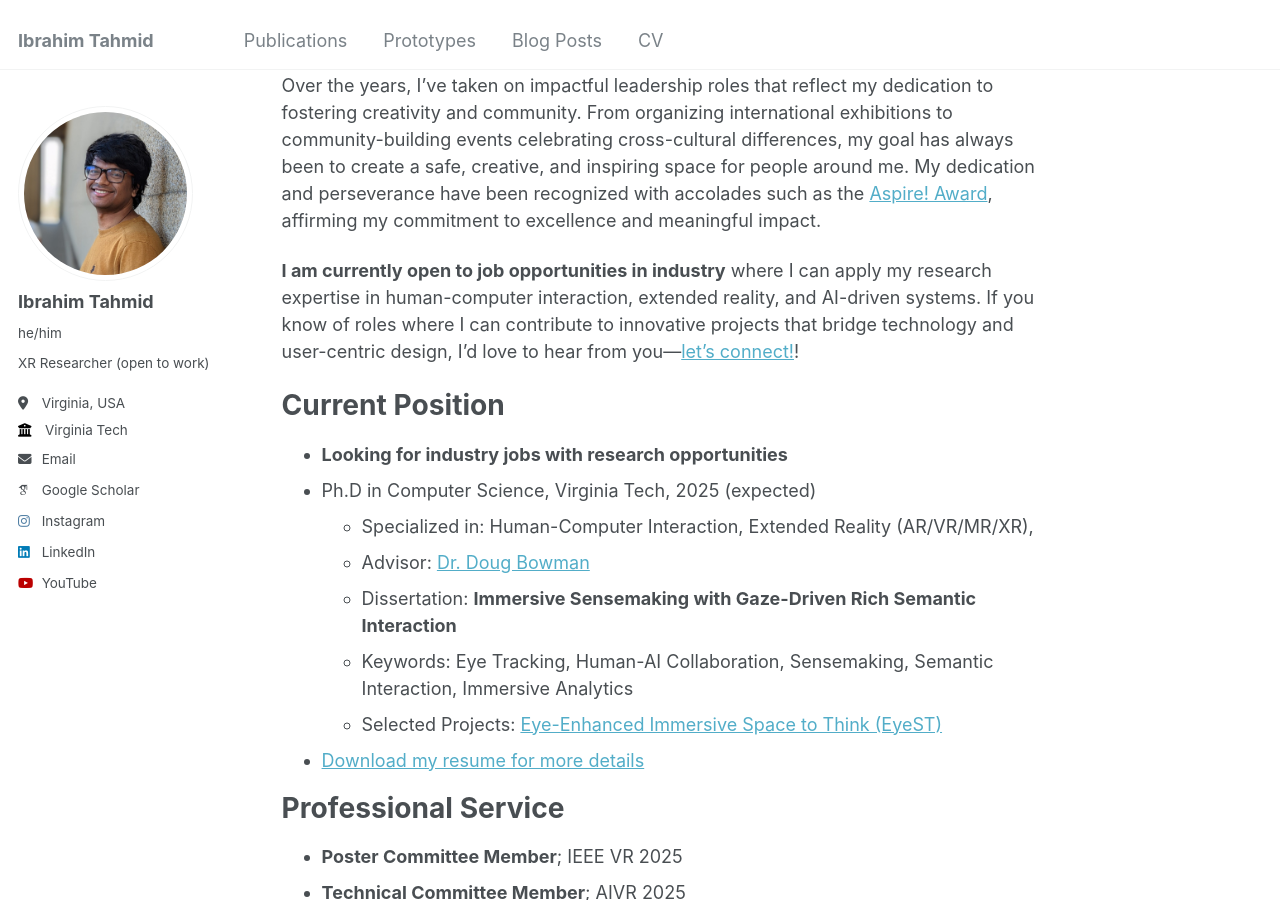
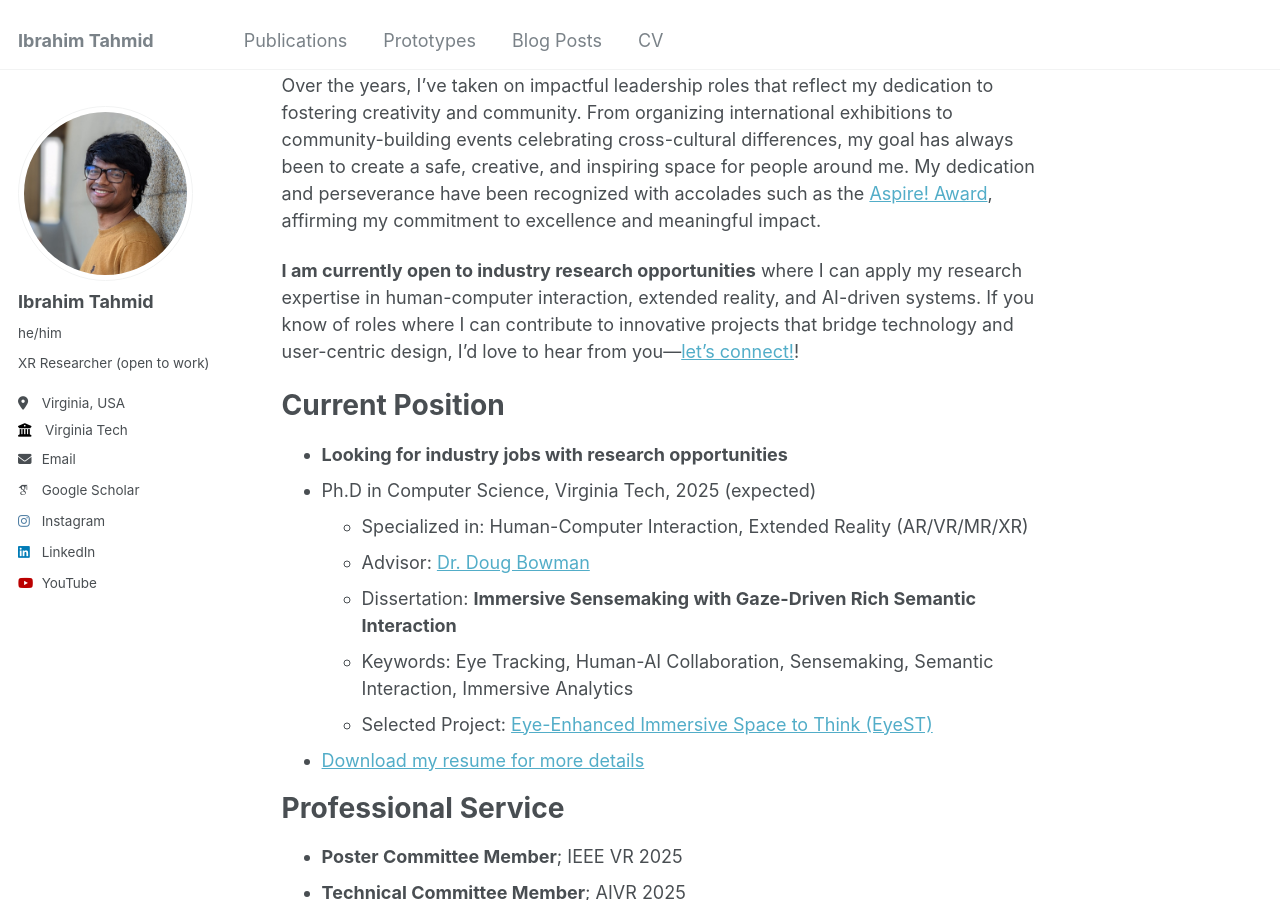
Before and after one commit to iatahmid/iatahmid.github.io, a Jekyll site: the page built from _pages/about.md, in a window 1280 px wide and 900 px high, scrolled down 690 px. Built offline with Jekyll 4.4.1, drawn with Linux system fonts in a browser that asks for light colours; some web fonts are replaced.

Commit message:
update eyest reco citation

```diff
--- a/_pages/about.md
+++ b/_pages/about.md
@@ -13,17 +13,17 @@
 
 Over the years, I've taken on impactful leadership roles that reflect my dedication to fostering creativity and community. From organizing international exhibitions to community-building events celebrating cross-cultural differences, my goal has always been to create a safe, creative, and inspiring space for people around me. My dedication and perseverance have been recognized with accolades such as the [Aspire! Award](https://experience.vt.edu/2017/Ibrahim_Tahmid.html), affirming my commitment to excellence and meaningful impact.
 
-**I am currently open to job opportunities in industry** where I can apply my research expertise in human-computer interaction, extended reality, and AI-driven systems. If you know of roles where I can contribute to innovative projects that bridge technology and user-centric design, I’d love to hear from you—[let's connect!](https://www.linkedin.com/in/iatahmid/)!
+**I am currently open to industry research opportunities** where I can apply my research expertise in human-computer interaction, extended reality, and AI-driven systems. If you know of roles where I can contribute to innovative projects that bridge technology and user-centric design, I’d love to hear from you—[let's connect!](https://www.linkedin.com/in/iatahmid/)!
 
 Current Position
 ======
 * **Looking for industry jobs with research opportunities**
 * Ph.D in Computer Science, Virginia Tech, 2025 (expected)
-  * Specialized in: Human-Computer Interaction, Extended Reality (AR/VR/MR/XR),
+  * Specialized in: Human-Computer Interaction, Extended Reality (AR/VR/MR/XR)
   * Advisor: [Dr. Doug Bowman](https://wordpress.cs.vt.edu/3digroup/author/dbowman/)
   * Dissertation: <b>Immersive Sensemaking with Gaze-Driven Rich Semantic Interaction</b>
   * Keywords: Eye Tracking, Human-AI Collaboration, Sensemaking, Semantic Interaction, Immersive Analytics
-  * Selected Projects: [Eye-Enhanced Immersive Space to Think (EyeST)](https://iatahmid.github.io/publication/2025-03-24-eyest-recommendations)
+  * Selected Project: [Eye-Enhanced Immersive Space to Think (EyeST)](https://iatahmid.github.io/publication/2025-03-24-eyest-recommendations)
 * [Download my resume for more details](/files/Resume_IbrahimTahmid.pdf)
 
 Professional Service
```
Also changed, not shown: _publications/2025-03-24-eyest-recommendations.md (+1 -1 lines), 2 other files.
